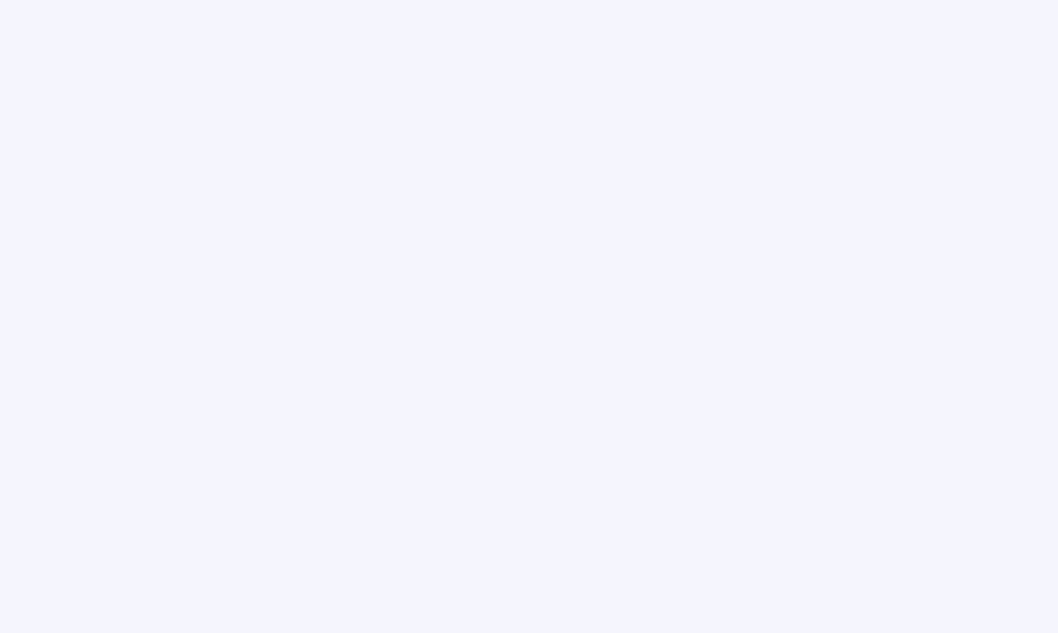
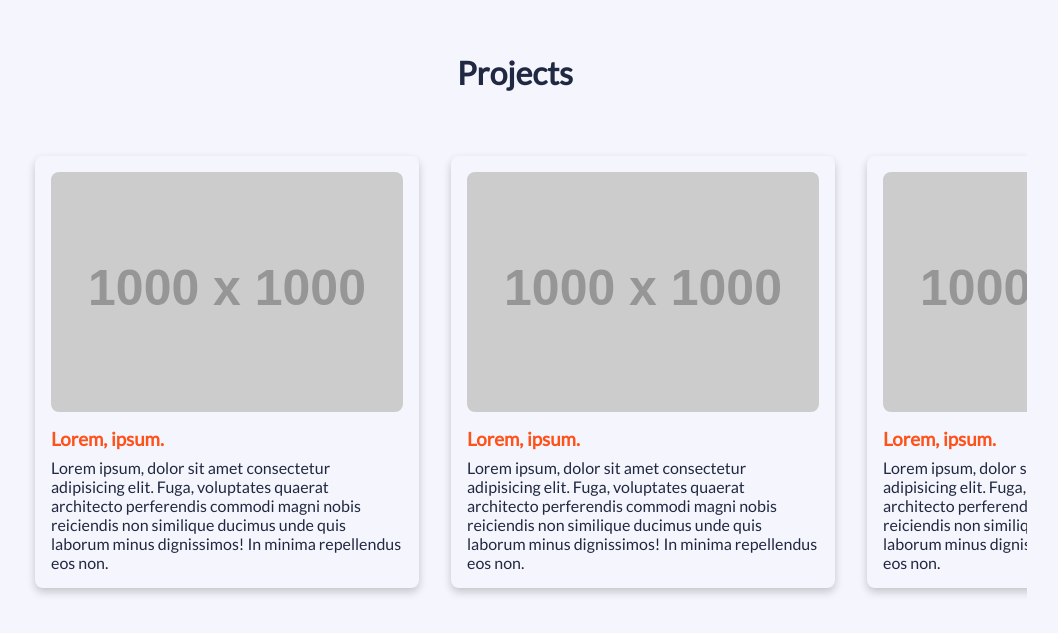
Before and after one commit to kishankrs/personal-portfolio, a React (Create React App) app in the folder personal-portfolio/: page / in a window 1280 px wide. Shown: the part 843-1476 px from the top of the page, without its empty margins (125-1183 px from the left). Before the commit the page ends 800 px from the top, so only its background shows below. Built offline with nearby package versions, Linux system fonts and the light colour scheme.

Commit message:
Project section

```diff
--- a/personal-portfolio/src/App.jsx
+++ b/personal-portfolio/src/App.jsx
@@ -1,11 +1,13 @@
 import LandingSection from "./components/LandingSection/LandingSection";
+import ProjectSection from "./components/ProjectSection/ProjectSection";
 
-import './App.css';
+import "./App.css";
 
 const App = () => {
   return (
     <main>
       <LandingSection />
+      <ProjectSection />
     </main>
   );
 };
--- a/personal-portfolio/src/components/LandingSection/LandingSection.jsx
+++ b/personal-portfolio/src/components/LandingSection/LandingSection.jsx
@@ -37,7 +37,7 @@ const LandingSection = () => {
       <main className="landing">
         <article>
           <h2 className="main-Heading">
-            Hey, I am <span className="orange"> Kishan Kumar</span>
+            Hey, I am <span className="orange"> Kishan</span>
           </h2>
           <h3 className="sub-heading">
             I am an <span className="green">Embedded Systems Engineer</span>
--- /dev/null
+++ b/personal-portfolio/src/components/ProjectSection/ProjectSection.css
@@ -0,0 +1,82 @@
+.projects {
+  min-height: 50vh;
+  padding: 6rem 8rem;
+  box-sizing: border-box;
+}
+
+.proj-cont {
+  margin-top: 2rem;
+  display: flex;
+  justify-content: flex-start;
+  align-items: stretch;
+  overflow-x: scroll;
+  padding: 2rem;
+  /* opacity: 0; */
+}
+
+/* Hide scrollbar for Chrome, Safari and Opera */
+.proj-cont::-webkit-scrollbar {
+  display: none;
+}
+
+/* Hide scrollbar for IE, Edge and Firefox */
+.proj-cont {
+  -ms-overflow-style: none; /* IE and Edge */
+  scrollbar-width: none; /* Firefox */
+}
+
+.proj {
+  padding: 1rem;
+  box-shadow: 0 2.8px 2.2px rgba(0, 0, 0, 0.02),
+    0 6.7px 5.3px rgba(0, 0, 0, 0.028), 0 12.5px 10px rgba(0, 0, 0, 0.035),
+    0 22.3px 17.9px rgba(0, 0, 0, 0.042), 0 41.8px 33.4px rgba(0, 0, 0, 0.05),
+    0 100px 80px rgba(0, 0, 0, 0.07);
+  width: 30rem;
+  display: flex;
+  flex-direction: column;
+  border-radius: 8px;
+  margin-right: 2rem;
+  box-shadow: 0 4px 8px 0 rgba(0, 0, 0, 0.2);
+}
+
+.proj:hover {
+  box-shadow: 0 8px 16px 0 rgba(0, 0, 0, 0.2);
+}
+
+.proj-img {
+  height: 15rem;
+  width: 22rem;
+  margin-bottom: 1rem;
+  object-fit: cover;
+  border-radius: 8px;
+}
+
+.orange {
+  color: #ff511a;
+}
+
+.proj-heading {
+  margin-bottom: 0.5rem;
+}
+
+@media only screen and (max-width: 1045px) {
+  .projects {
+    padding: 0;
+    padding-left: 2rem;
+    min-height: inherit;
+  }
+
+  .proj-img {
+    height: 8rem;
+    width: 12rem;
+  }
+
+  .proj-cont {
+    padding-left: 0;
+    margin-top: 0;
+  }
+
+  .proj {
+    margin-right: 1rem;
+  }
+}
--- /dev/null
+++ b/personal-portfolio/src/components/ProjectSection/ProjectSection.jsx
@@ -0,0 +1,37 @@
+import "./ProjectSection.css";
+
+const ProjectSection = () => {
+  return (
+    <section id="projects" className="projects">
+      <header>
+        <h2 className="heading" id="proj-heading">
+          Projects
+        </h2>
+      </header>
+      <main>
+        <article className="proj-cont">
+          {Array(5)
+            .fill(0)
+            .map((elem, i) => (
+              <a href="http://github.com" className="proj" key={i}>
+                <img
+                  src="//placehold.it/1000x1000"
+                  alt="Project Thumbnail"
+                  className="proj-img"
+                />
+                <h3 className="proj-heading orange">Lorem, ipsum.</h3>
+                <p className="proj-desc">
+                  Lorem ipsum, dolor sit amet consectetur adipisicing elit.
+                  Fuga, voluptates quaerat architecto perferendis commodi magni
+                  nobis reiciendis non similique ducimus unde quis laborum minus
+                  dignissimos! In minima repellendus eos non.
+                </p>
+              </a>
+            ))}
+        </article>
+      </main>
+    </section>
+  );
+};
+
+export default ProjectSection;
--- a/personal-portfolio/src/index.css
+++ b/personal-portfolio/src/index.css
@@ -7,6 +7,9 @@ body {
   padding: 0;
 }
 
+html {
+  scroll-behavior: smooth;
+}
 a {
   color: inherit;
   text-decoration: none;
```
